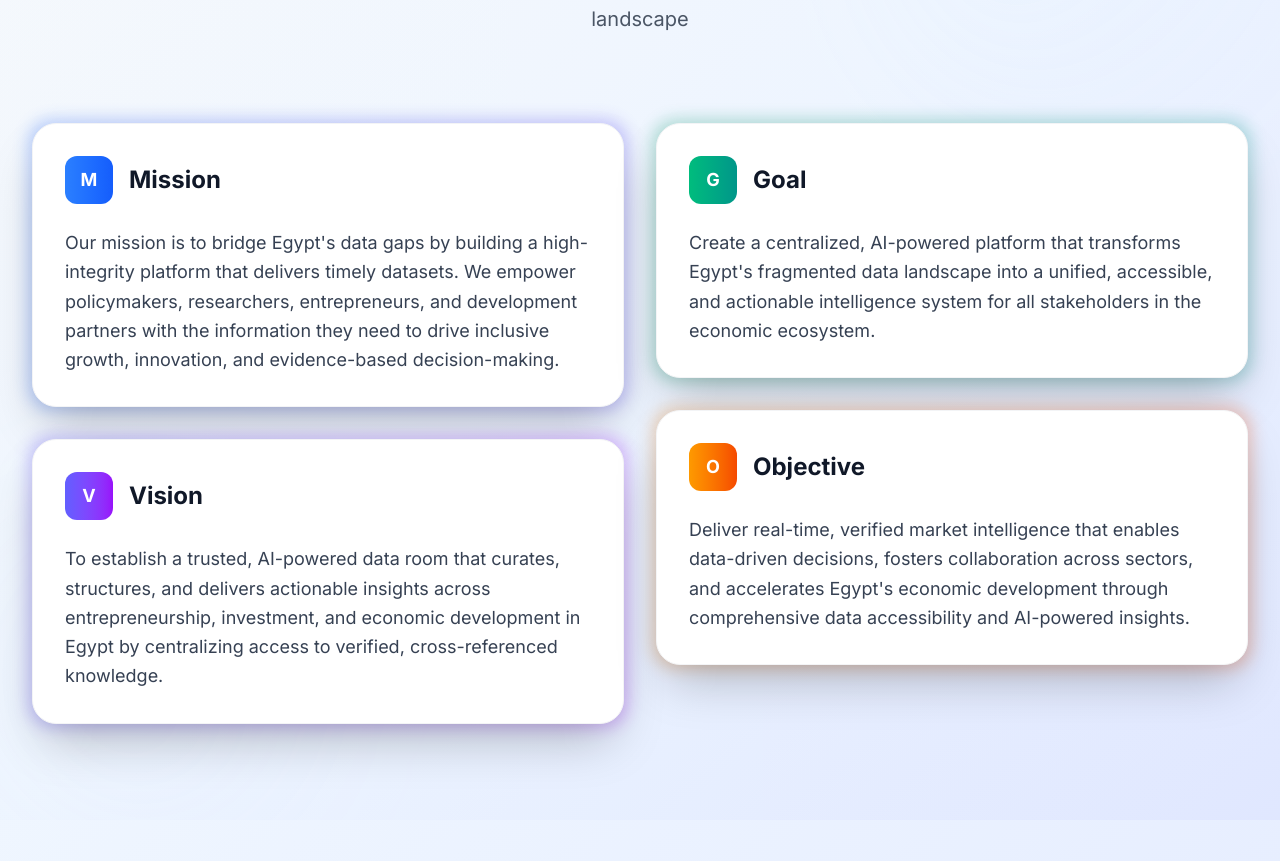
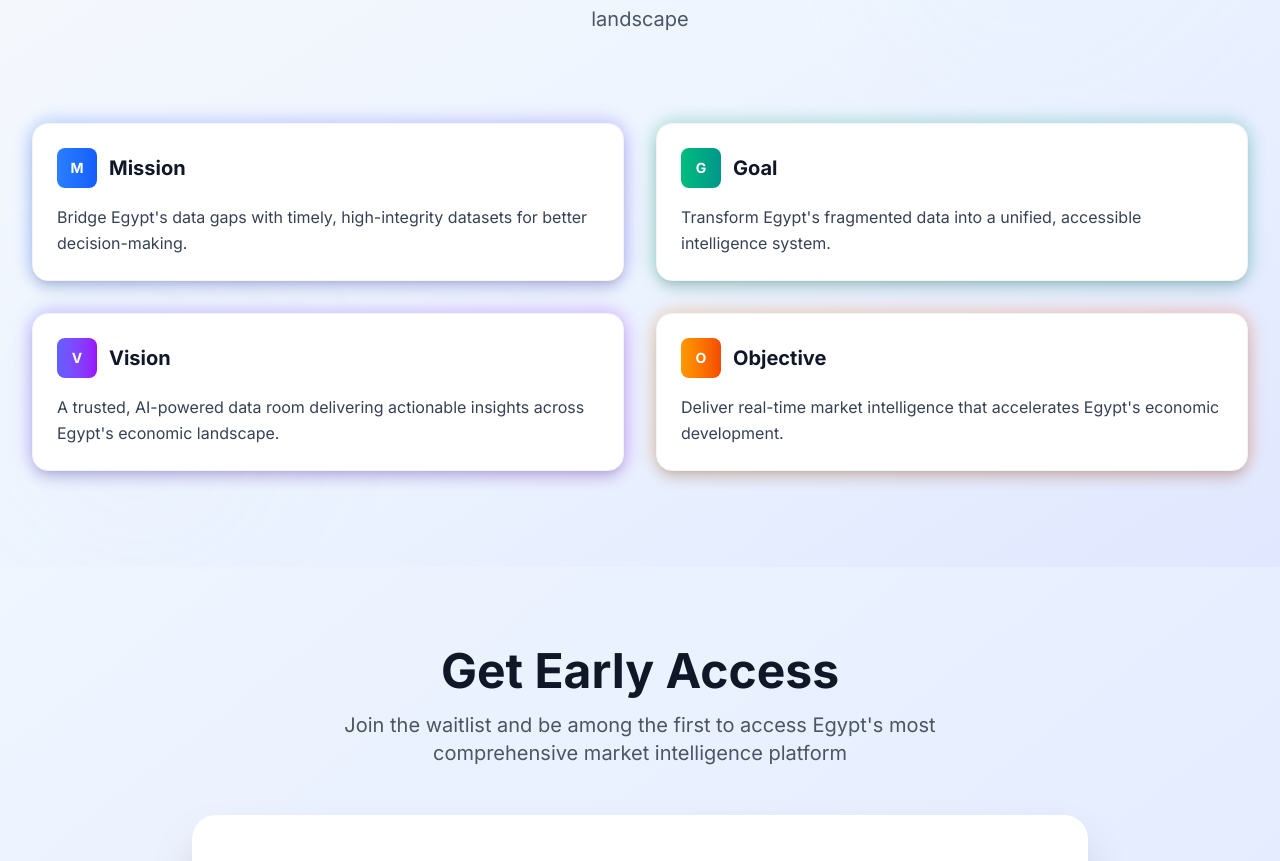
Before and after one commit to ventures-unit/Arqam-Landing, a Next.js app: page / in a window 1280 px wide. Shown: the part 2811-3672 px from the top of the page. Built offline with nearby package versions, Linux system fonts and the light colour scheme; no server answers; the database is empty.

Commit message:
Dramatically simplify Strategic Foundations: reduce text by 70%, make cards more compact, smaller icons and titles

```diff
--- a/src/app/page.tsx
+++ b/src/app/page.tsx
@@ -426,15 +426,15 @@ export default function Home() {
                 className="group relative"
               >
                 <div className="absolute -inset-1 bg-gradient-to-r from-blue-600 to-indigo-600 rounded-3xl blur opacity-25 group-hover:opacity-40 transition duration-1000"></div>
-                <div className="relative bg-white rounded-3xl p-8 shadow-2xl border border-gray-100">
-                  <div className="flex items-center mb-6">
-                    <div className="w-12 h-12 bg-gradient-to-r from-blue-500 to-blue-600 rounded-xl flex items-center justify-center mr-4">
-                      <span className="text-white font-bold text-lg">M</span>
+                <div className="relative bg-white rounded-2xl p-6 shadow-lg border border-gray-100">
+                  <div className="flex items-center mb-4">
+                    <div className="w-10 h-10 bg-gradient-to-r from-blue-500 to-blue-600 rounded-lg flex items-center justify-center mr-3">
+                      <span className="text-white font-bold text-sm">M</span>
                     </div>
-                    <h3 className="text-2xl font-bold text-gray-900">Mission</h3>
+                    <h3 className="text-xl font-bold text-gray-900">Mission</h3>
                   </div>
-                  <p className="text-gray-700 leading-relaxed text-lg">
-                    Our mission is to bridge Egypt&apos;s data gaps by building a high-integrity platform that delivers timely datasets. We empower policymakers, researchers, entrepreneurs, and development partners with the information they need to drive inclusive growth, innovation, and evidence-based decision-making.
+                  <p className="text-gray-700 leading-relaxed">
+                    Bridge Egypt&apos;s data gaps with timely, high-integrity datasets for better decision-making.
                   </p>
                 </div>
               </motion.div>
@@ -447,15 +447,15 @@ export default function Home() {
                 className="group relative"
               >
                 <div className="absolute -inset-1 bg-gradient-to-r from-indigo-600 to-purple-600 rounded-3xl blur opacity-25 group-hover:opacity-40 transition duration-1000"></div>
-                <div className="relative bg-white rounded-3xl p-8 shadow-2xl border border-gray-100">
-                  <div className="flex items-center mb-6">
-                    <div className="w-12 h-12 bg-gradient-to-r from-indigo-500 to-purple-600 rounded-xl flex items-center justify-center mr-4">
-                      <span className="text-white font-bold text-lg">V</span>
+                <div className="relative bg-white rounded-2xl p-6 shadow-lg border border-gray-100">
+                  <div className="flex items-center mb-4">
+                    <div className="w-10 h-10 bg-gradient-to-r from-indigo-500 to-purple-600 rounded-lg flex items-center justify-center mr-3">
+                      <span className="text-white font-bold text-sm">V</span>
                     </div>
-                    <h3 className="text-2xl font-bold text-gray-900">Vision</h3>
+                    <h3 className="text-xl font-bold text-gray-900">Vision</h3>
                   </div>
-                  <p className="text-gray-700 leading-relaxed text-lg">
-                    To establish a trusted, AI-powered data room that curates, structures, and delivers actionable insights across entrepreneurship, investment, and economic development in Egypt by centralizing access to verified, cross-referenced knowledge.
+                  <p className="text-gray-700 leading-relaxed">
+                    A trusted, AI-powered data room delivering actionable insights across Egypt&apos;s economic landscape.
                   </p>
                 </div>
               </motion.div>
@@ -471,15 +471,15 @@ export default function Home() {
                 className="group relative"
               >
                 <div className="absolute -inset-1 bg-gradient-to-r from-emerald-600 to-teal-600 rounded-3xl blur opacity-25 group-hover:opacity-40 transition duration-1000"></div>
-                <div className="relative bg-white rounded-3xl p-8 shadow-2xl border border-gray-100">
-                  <div className="flex items-center mb-6">
-                    <div className="w-12 h-12 bg-gradient-to-r from-emerald-500 to-teal-600 rounded-xl flex items-center justify-center mr-4">
-                      <span className="text-white font-bold text-lg">G</span>
+                <div className="relative bg-white rounded-2xl p-6 shadow-lg border border-gray-100">
+                  <div className="flex items-center mb-4">
+                    <div className="w-10 h-10 bg-gradient-to-r from-emerald-500 to-teal-600 rounded-lg flex items-center justify-center mr-3">
+                      <span className="text-white font-bold text-sm">G</span>
                     </div>
-                    <h3 className="text-2xl font-bold text-gray-900">Goal</h3>
+                    <h3 className="text-xl font-bold text-gray-900">Goal</h3>
                   </div>
-                  <p className="text-gray-700 leading-relaxed text-lg">
-                    Create a centralized, AI-powered platform that transforms Egypt&apos;s fragmented data landscape into a unified, accessible, and actionable intelligence system for all stakeholders in the economic ecosystem.
+                  <p className="text-gray-700 leading-relaxed">
+                    Transform Egypt&apos;s fragmented data into a unified, accessible intelligence system.
                   </p>
                 </div>
               </motion.div>
@@ -492,15 +492,15 @@ export default function Home() {
                 className="group relative"
               >
                 <div className="absolute -inset-1 bg-gradient-to-r from-amber-600 to-orange-600 rounded-3xl blur opacity-25 group-hover:opacity-40 transition duration-1000"></div>
-                <div className="relative bg-white rounded-3xl p-8 shadow-2xl border border-gray-100">
-                  <div className="flex items-center mb-6">
-                    <div className="w-12 h-12 bg-gradient-to-r from-amber-500 to-orange-600 rounded-xl flex items-center justify-center mr-4">
-                      <span className="text-white font-bold text-lg">O</span>
+                <div className="relative bg-white rounded-2xl p-6 shadow-lg border border-gray-100">
+                  <div className="flex items-center mb-4">
+                    <div className="w-10 h-10 bg-gradient-to-r from-amber-500 to-orange-600 rounded-lg flex items-center justify-center mr-3">
+                      <span className="text-white font-bold text-sm">O</span>
                     </div>
-                    <h3 className="text-2xl font-bold text-gray-900">Objective</h3>
+                    <h3 className="text-xl font-bold text-gray-900">Objective</h3>
                   </div>
-                  <p className="text-gray-700 leading-relaxed text-lg">
-                    Deliver real-time, verified market intelligence that enables data-driven decisions, fosters collaboration across sectors, and accelerates Egypt&apos;s economic development through comprehensive data accessibility and AI-powered insights.
+                  <p className="text-gray-700 leading-relaxed">
+                    Deliver real-time market intelligence that accelerates Egypt&apos;s economic development.
                   </p>
                 </div>
               </motion.div>
```
